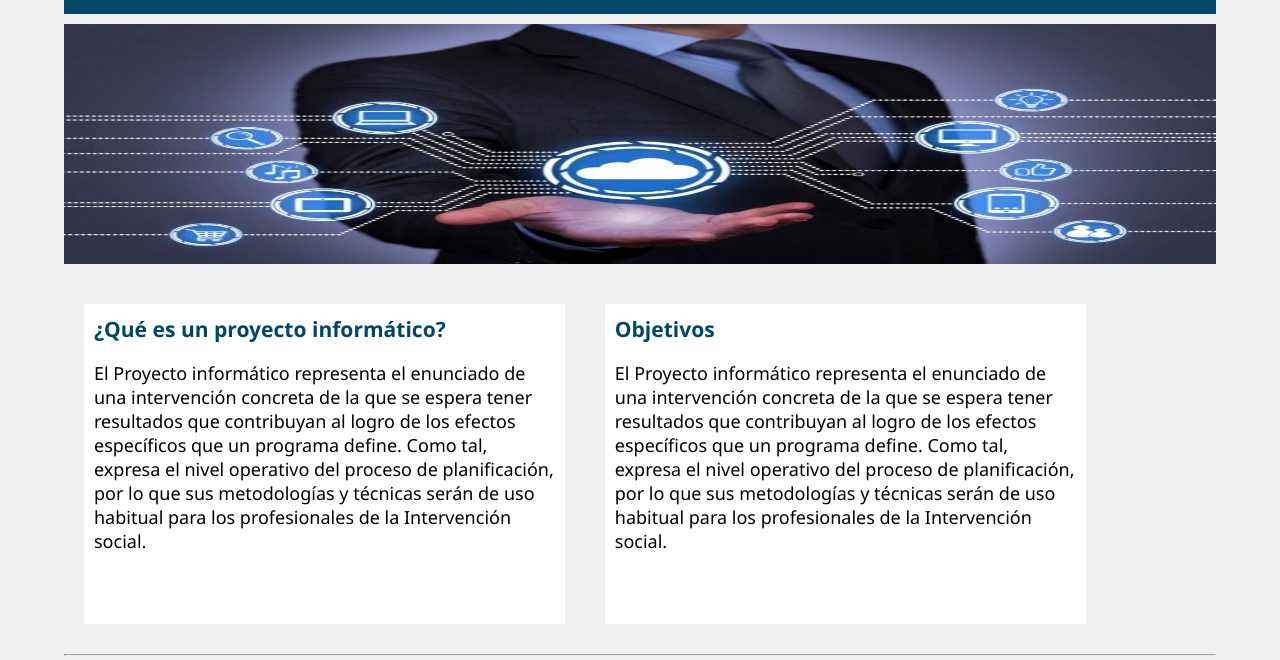
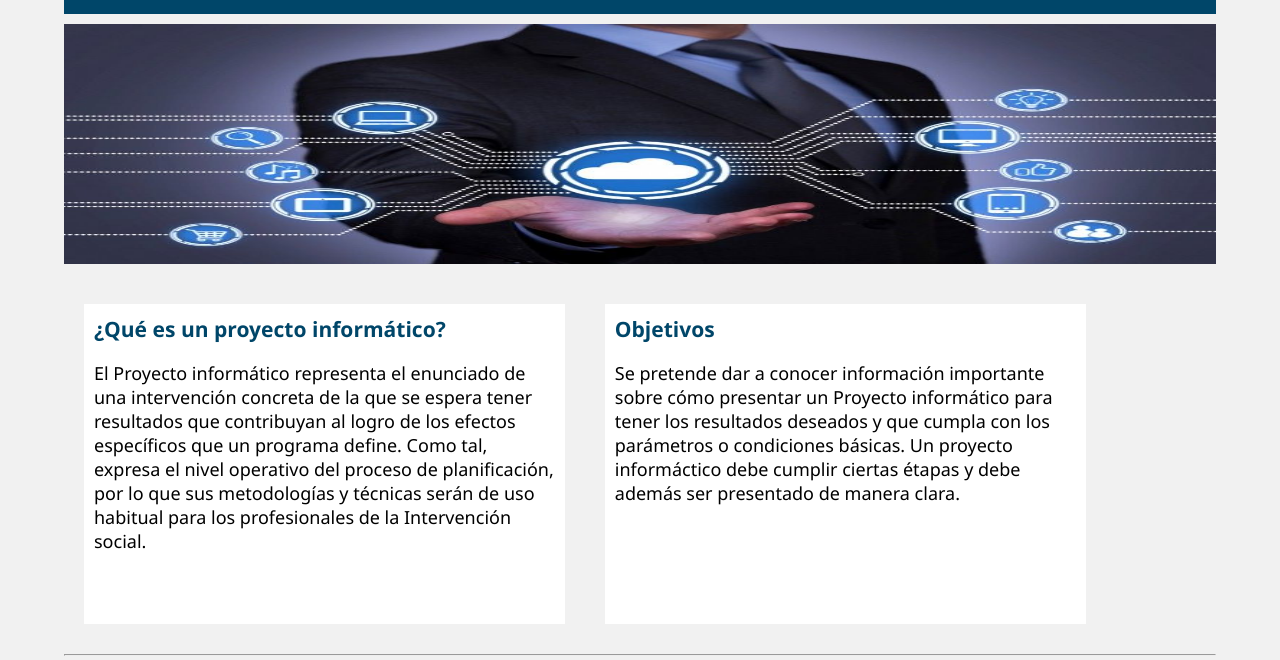
Before and after one commit to AngelaPF/Index.html, a plain HTML site: page index.html in a window 1280 px wide. Shown: the part 136-796 px from the top of the page. Drawn offline with Linux system fonts and the light colour scheme; files that its build step writes are made by us from their sources; files whose address does not match are found by name.

Commit message:
Update index.html

```diff
--- a/index.html
+++ b/index.html
@@ -48,12 +48,9 @@
             <article class="article">
                 <h1>Objetivos</h1>
                 <p>
-                    El Proyecto informático representa el enunciado de una intervención concreta de la que se espera
-                    tener
-                    resultados que contribuyan al logro de los efectos específicos que un programa define. Como tal,
-                    expresa
-                    el nivel operativo del proceso de planificación, por lo que sus metodologías y técnicas serán de uso
-                    habitual para los profesionales de la Intervención social.
+                    Se pretende dar a conocer información importante sobre cómo presentar un Proyecto informático
+                    para tener los resultados deseados y que cumpla con los parámetros o condiciones básicas.
+                    Un proyecto informáctico debe cumplir ciertas étapas y debe además ser presentado de manera clara.
                 </p>
 
             </article>
```
